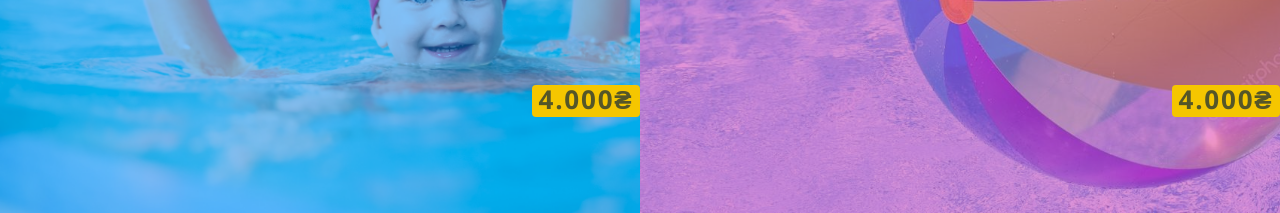
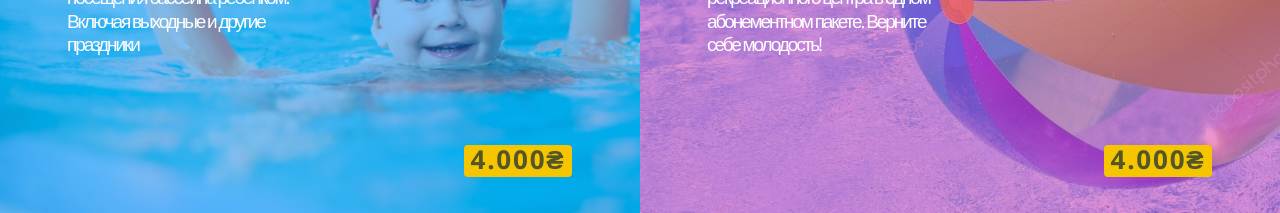
Before and after one commit to PanchenkoNata/HW_22_11_18_Petroholding_grids, a plain HTML site: page index.html in a window 1280 px wide. Shown: the part 379-592 px from the top of the page. Drawn offline with nearby package versions, Linux system fonts and the light colour scheme; files whose address does not match are found by name.

Commit message:
All_cards -> grids + rows-height fix margins in cards

```diff
--- a/styles/main.scss
+++ b/styles/main.scss
@@ -112,8 +112,6 @@ h2 {
         }
 
         .size1 {
-            // height: 516px;
-
             h2 {
                 font-size: 54px;
                 margin: 20px 0 21px -3px;
@@ -123,7 +121,7 @@ h2 {
 
             .card_content {
                 height: 417px;
-                // margin: 60px 68px 38px 67px;
+                margin: 60px 68px 38px 67px;
             }
         }
 
```
Also changed, not shown: styles/main.css, 1 other file.
